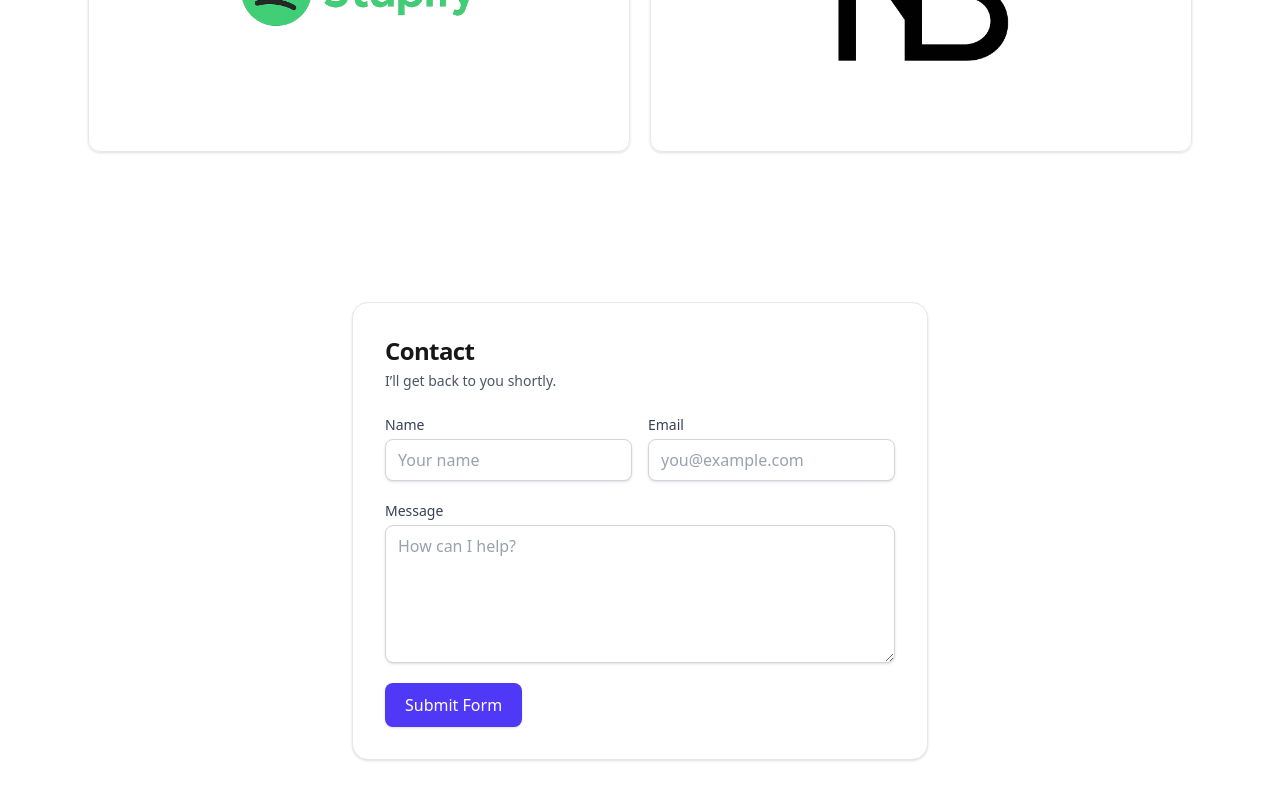
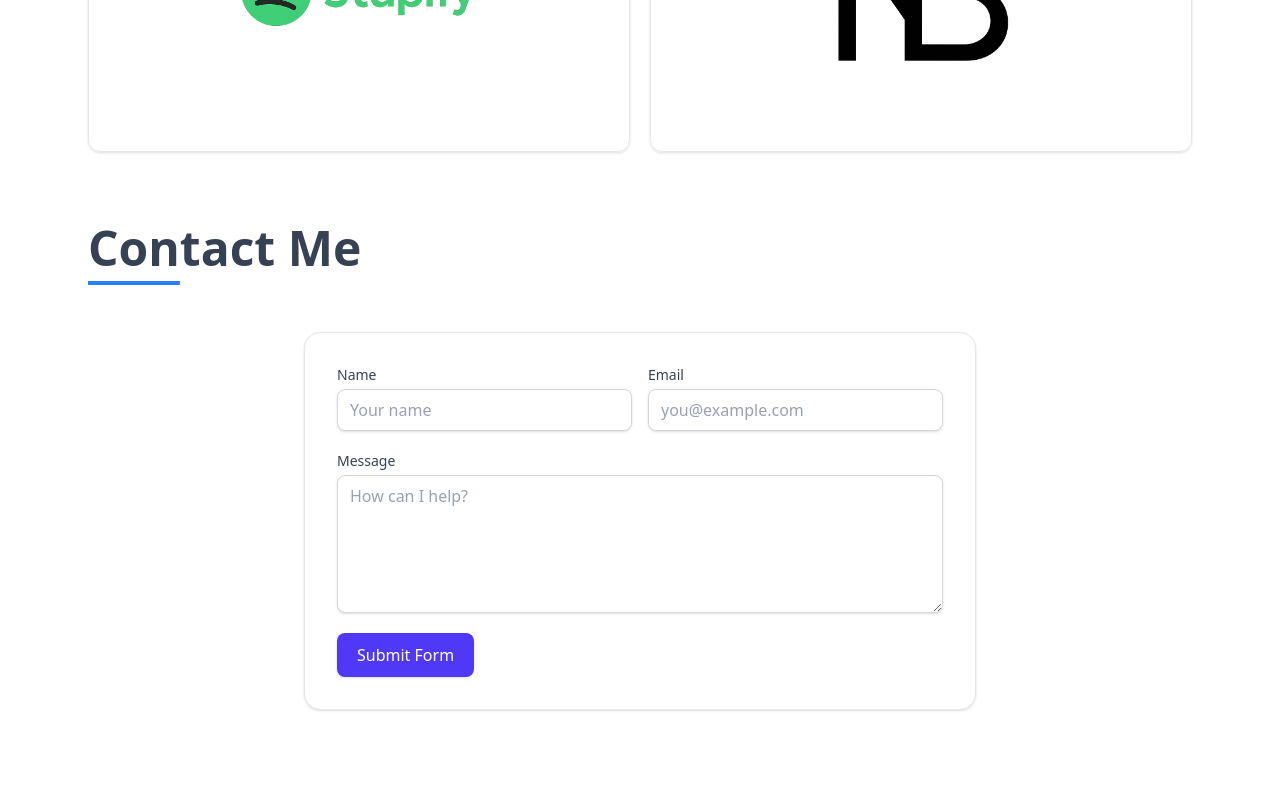
Before and after one commit to bnethanel/my-portfolio, a Next.js app: page / in a window 1280 px wide. Shown: the part 1786-2586 px from the top of the page. After the commit the page ends 2544 px from the top, so only its background shows below. Built offline with nearby package versions, Linux system fonts and the light colour scheme.

Commit message:
add link to contact in header & change style

```diff
--- a/src/app/cmps/Contact.jsx
+++ b/src/app/cmps/Contact.jsx
@@ -33,12 +33,12 @@ export function Contact() {
     };
 
     return (
-        <div className="max-w-6xl mx-auto w-full px-6 py-12 scroll-mt-20">
-            <div className="mx-auto w-full max-w-xl rounded-2xl border border-gray-200 bg-white p-6 md:p-8 shadow-sm">
-                <h2 className="text-2xl font-semibold tracking-tight">Contact</h2>
-                <p className="mt-1 text-sm text-gray-600">I’ll get back to you shortly.</p>
-
-                <form onSubmit={onSubmit} className="mt-6 space-y-5">
+        <div id="contact" className="max-w-6xl mx-auto w-full px-6 py-12 scroll-mt-20">
+            <h1 className='text-5xl text-start text-gray-700 font-bold mb-15'>
+                <span className='underline underline-offset-15 decoration-blue-500'>Con</span>tact Me
+            </h1>
+            <div className="mx-auto w-full max-w-2xl rounded-2xl border border-gray-200 bg-white p-6 md:p-8 shadow-sm">
+                <form onSubmit={onSubmit} className="space-y-5">
                     <div className="grid grid-cols-1 gap-4 md:grid-cols-2">
                         <div className="flex flex-col">
                             <label htmlFor="name" className="text-sm font-medium text-gray-700">Name</label>
--- a/src/app/cmps/Header.jsx
+++ b/src/app/cmps/Header.jsx
@@ -18,7 +18,7 @@ export function Header() {
                     <Link href="#home" className="hover:underline">Home</Link>
                     <Link href="#about" className="hover:underline">About</Link>
                     <Link href="#projects" className="hover:underline">Projects</Link>
-                    <Link href="/contact" className="hover:underline">Contact</Link>
+                    <Link href="#contact" className="hover:underline">Contact</Link>
                 </nav>
             </div>
 
--- a/src/app/cmps/Projects.jsx
+++ b/src/app/cmps/Projects.jsx
@@ -22,7 +22,7 @@ const projects = [
 
 export function Projects() {
     return (
-        <div id='projects' className='max-w-6xl mx-auto px-6 py-6 flex flex-col w-full scroll-mt-20 min-h-[80vh]'>
+        <div id='projects' className='max-w-6xl mx-auto px-6 py-6 flex flex-col w-full scroll-mt-20 min-h-[70vh]'>
             <h1 className='text-5xl text-start text-gray-700 font-bold mb-10'>
                 <span className='underline underline-offset-15 decoration-blue-500'>Pro</span>jects
             </h1>
```
